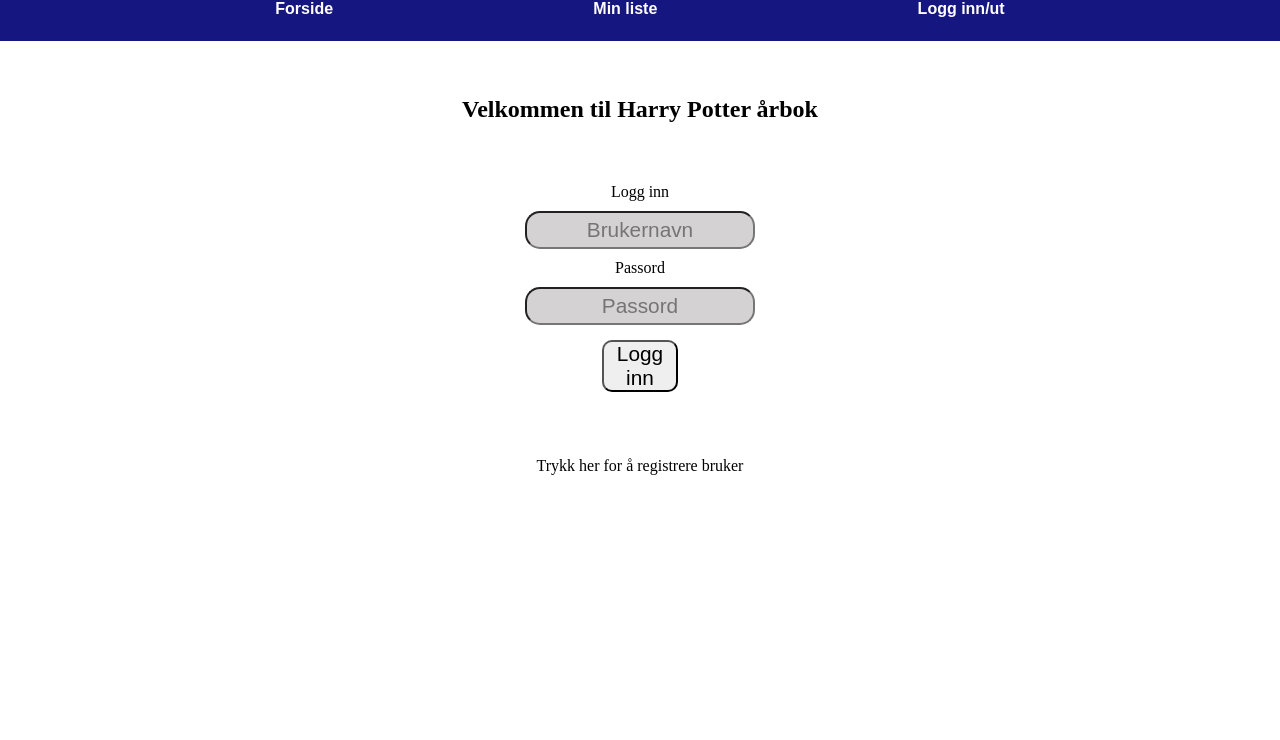
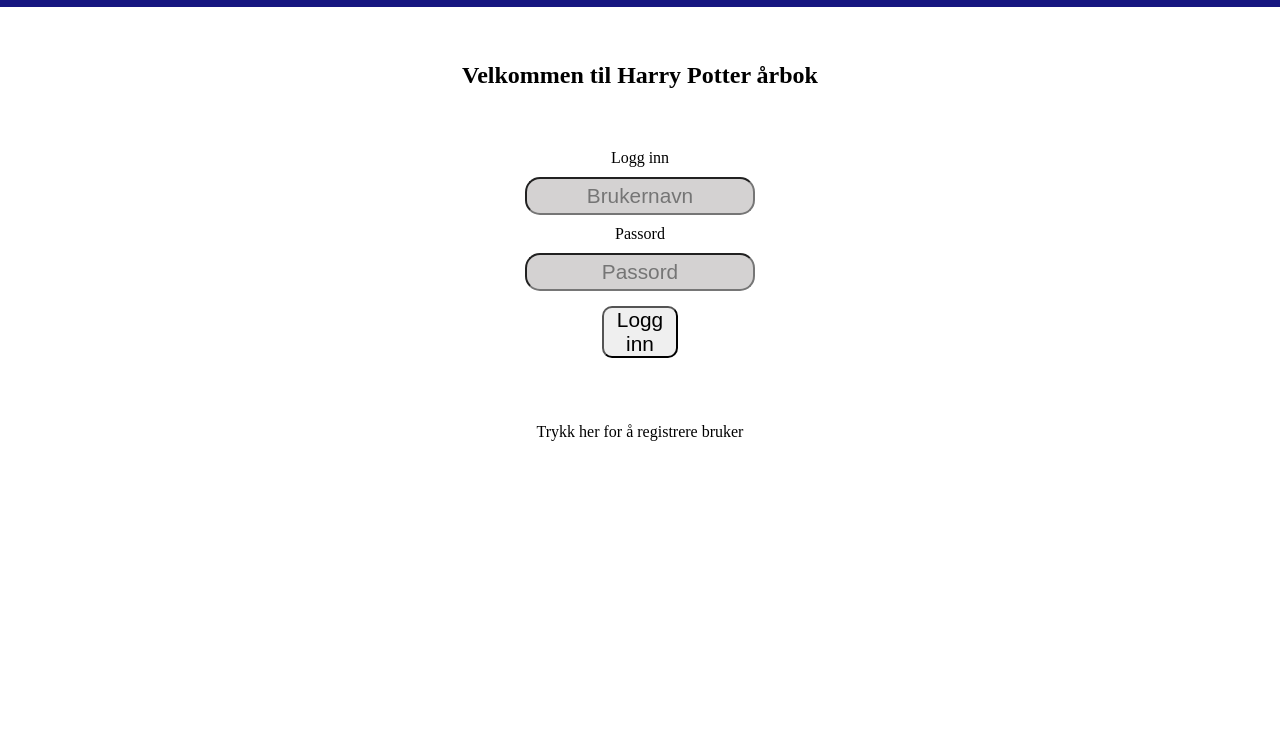
Before and after one commit to glennpe83/glennpe83-harry_potter_studentbook, a plain HTML site: page index.html in a window 1280 px wide. Shown: the part 60-800 px from the top of the page. Drawn offline with Linux system fonts and the light colour scheme; no server answers.

Commit message:
Fjernet menyen i header

```diff
--- a/index.html
+++ b/index.html
@@ -10,13 +10,6 @@
   <body>
     <header>
       <h1><a href="./main.html">Hary Potter skolekatalog</a></h1>
-      <nav>
-        <ul>
-          <li><a href="./main.html">Forside</a></li>
-          <li><a href="./userList.html">Min liste</a></li>
-          <li><a href="./loginlogout.html">Logg inn/ut</a></li>
-        </ul>
-      </nav>
     </header>
     <main>
       <article>
```
